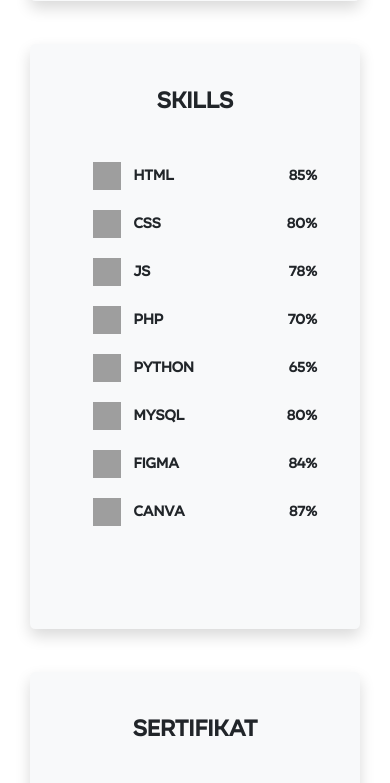
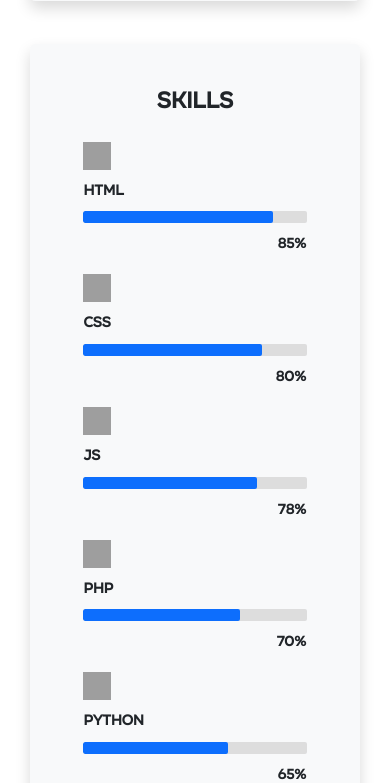
Before and after one commit to Dzikraahsan/Portfolio2, a Flask app: page /profile in a window 390 px wide. Shown: the part 1884-2667 px from the top of the page. Run offline with Flask 3, Linux system fonts and the light colour scheme; some libraries are stand-ins or nearby versions; grey boxes are pictures that could not be loaded.

Commit message:
update responsive code

```diff
--- a/templates/profile.html
+++ b/templates/profile.html
@@ -231,7 +231,7 @@
     .skill-section {
       max-width: 1000px;
       margin: auto;
-      padding: 40px 20px;
+      padding: 20px 10px;
     }
 
     .section-title {
@@ -243,9 +243,31 @@
     .skill {
       display: flex;
       align-items: center;
-      gap: 12px;
+      gap: 8px;
       margin-bottom: 20px;
       position: relative;
+    }
+
+    .skill .bar {
+      flex: 1 1 auto;
+      height: 12px;
+      background: #ddd;
+      border-radius: 2px;
+      overflow: hidden;
+      max-width: 100%;
+    }
+
+    .skills {
+      display: flex;
+      flex-direction: column;
+      gap: 16px;
+      padding: 1rem;
+    }
+    .skill {
+      display: flex;
+      align-items: center;
+      flex-wrap: wrap;
+      gap: 10px;
     }
 
     .skill img {
@@ -370,6 +392,21 @@
 
       .pp {
         font-size: 85%;
+      }
+
+      .skill {
+        flex-direction: column;
+        align-items: flex-start;
+      }
+      .skill img {
+        width: 28px;
+        height: 28px;
+      }
+      .skill .bar {
+        width: 100%;
+      }
+      .skill .percent {
+        align-self: flex-end;
       }
 
     }
```
